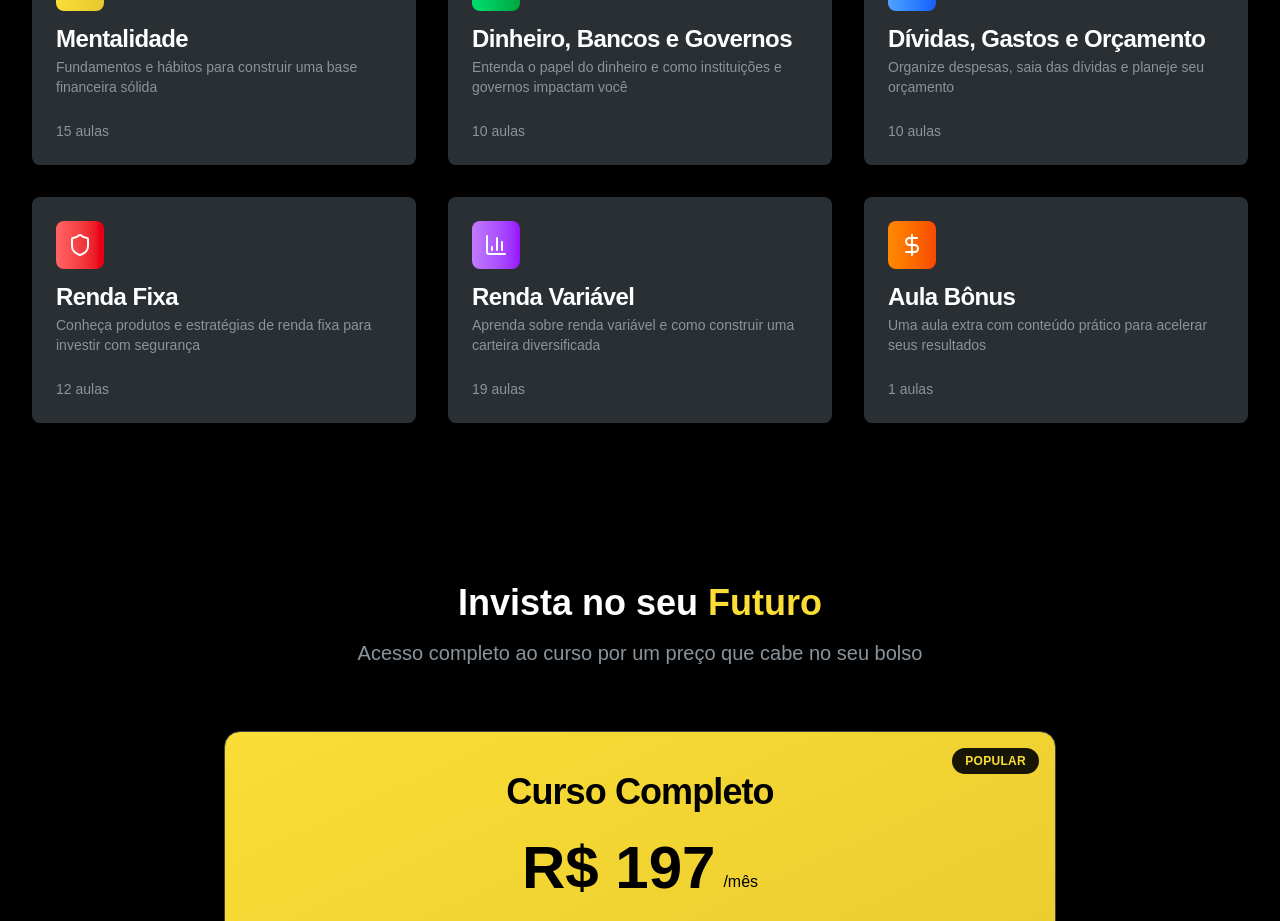
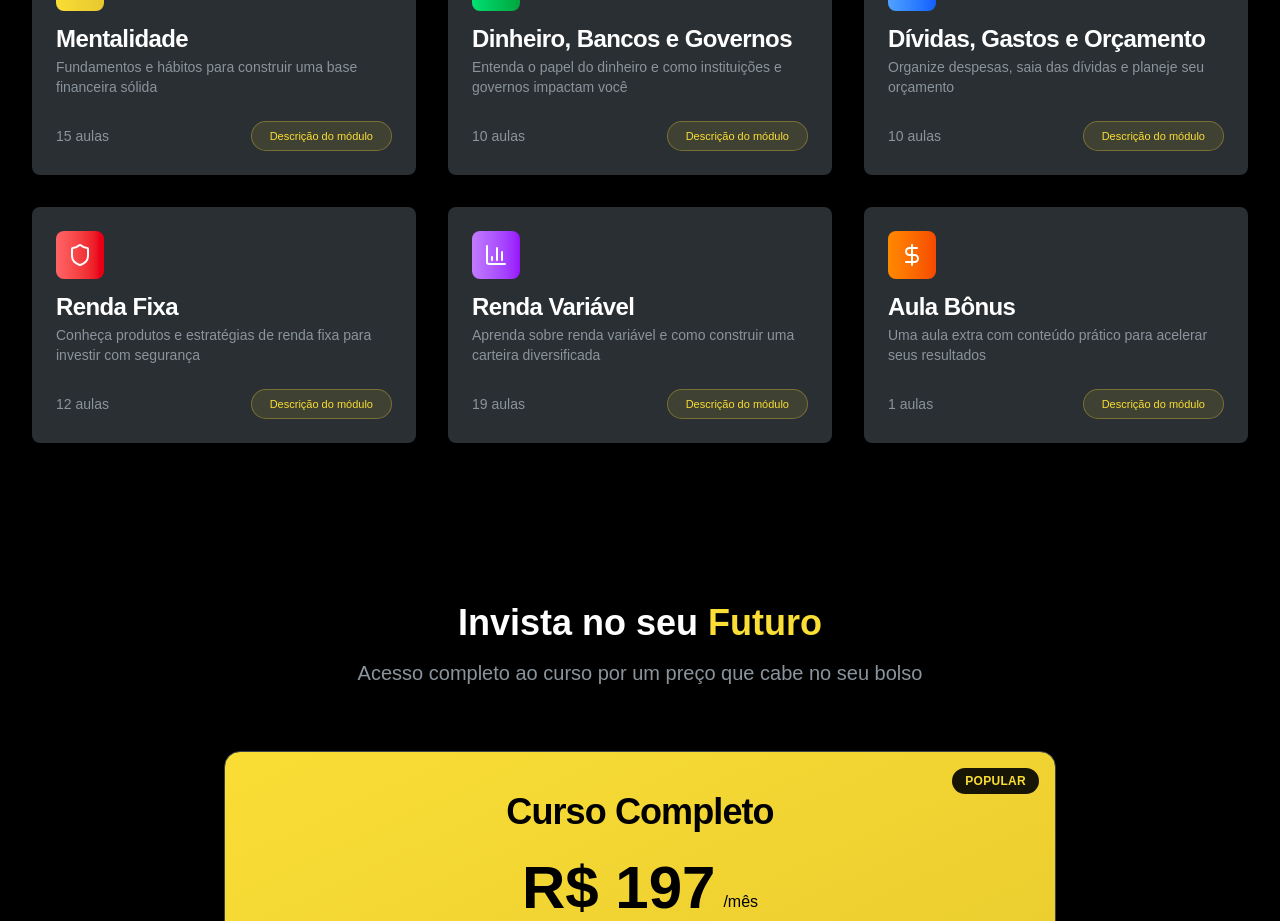
Before and after one commit to gustavo-gomess/AURUM, a Next.js app in the folder aurum-plataforma/: page / in a window 1280 px wide. Shown: the part 1603-2524 px from the top of the page. Built offline with nearby package versions, Linux system fonts and the light colour scheme.

Commit message:
Refactor HomePage module card layout and dialog styles for enhanced user experience and visual consistency

```diff
--- a/aurum-plataforma/src/app/page.tsx
+++ b/aurum-plataforma/src/app/page.tsx
@@ -305,8 +305,7 @@ export default function HomePage() {
                 open={openModuleIndex === index}
                 onOpenChange={(open) => setOpenModuleIndex(open ? index : null)}
               >
-                <DialogTrigger asChild>
-                  <Card className="bg-gray-900 border-0 shadow-sm hover:shadow-lg transition-all cursor-pointer">
+                <Card className="bg-gray-900 border-0 shadow-sm hover:shadow-lg transition-all">
                   <CardHeader>
                     <div className={`w-12 h-12 bg-gradient-to-r ${moduleItem.color} rounded-lg flex items-center justify-center mb-4`}>
                       <moduleItem.icon className="w-6 h-6 text-white" />
@@ -321,22 +320,32 @@ export default function HomePage() {
                       <span className="text-sm text-gray-400">
                         {moduleItem.lessons} aulas
                       </span>
+                      <Badge className="bg-yellow-500/10 text-yellow-400 border border-yellow-500/30">
+                        <DialogTrigger asChild>
+                          <Button
+                            variant="ghost"
+                            size="sm"
+                            className="h-6 px-2 text-[11px] text-yellow-400 hover:text-black hover:bg-yellow-400"
+                          >
+                            Descrição do módulo
+                          </Button>
+                        </DialogTrigger>
+                      </Badge>
                     </div>
                   </CardContent>
                 </Card>
-                </DialogTrigger>
-                <DialogContent className="bg-gray-900 border border-gray-800 text-white max-h-[80vh] overflow-y-auto">
+                <DialogContent className="bg-gray-900 border border-gray-800 text-white max-h-[80vh] overflow-y-auto rounded-xl shadow-2xl">
                   <DialogHeader>
-                    <DialogTitle className="text-yellow-400">{moduleItem.title}</DialogTitle>
+                    <DialogTitle className="text-yellow-400 text-xl">{moduleItem.title}</DialogTitle>
                   </DialogHeader>
-                  <div className="mt-2">
-                    <p className="text-sm text-gray-400 mb-4">{moduleItem.description}</p>
+                  <div className="mt-1">
+                    <p className="text-sm text-gray-400 mb-5">{moduleItem.description}</p>
                     {moduleItem.items.length > 0 ? (
                       <>
-                        <p className="text-[11px] uppercase tracking-[0.2em] text-yellow-400 font-semibold mb-4">
+                        <p className="text-[11px] uppercase tracking-[0.25em] text-yellow-400 font-semibold mb-4">
                           O que você vai aprender
                         </p>
-                        <ul className="space-y-2">
+                        <ul className="space-y-2.5">
                           {moduleItem.items.map((item) => (
                             <li key={item} className="flex items-start gap-2 text-sm text-gray-200">
                               <CheckCircle className="w-4 h-4 text-yellow-400 mt-0.5 flex-shrink-0" />
--- a/aurum-plataforma/src/components/ui/dialog.tsx
+++ b/aurum-plataforma/src/components/ui/dialog.tsx
@@ -114,9 +114,9 @@ export function DialogContent({ children, className, onClose, ...props }: Dialog
               onOpenChange(false)
               onClose?.()
             }}
-            className="absolute right-4 top-4 rounded-sm opacity-70 ring-offset-background transition-opacity hover:opacity-100 focus:outline-none focus:ring-2 focus:ring-yellow-500 focus:ring-offset-2 disabled:pointer-events-none"
+            className="absolute right-4 top-4 rounded-full bg-gray-800/80 p-2 text-yellow-400 shadow-md transition hover:bg-yellow-400 hover:text-black focus:outline-none focus:ring-2 focus:ring-yellow-500 focus:ring-offset-2 focus:ring-offset-gray-900"
           >
-            <X className="h-4 w-4 text-gray-400" />
+            <X className="h-5 w-5" />
             <span className="sr-only">Close</span>
           </button>
           {children}
```
Lines whose indentation alone changed are shown as unchanged.
